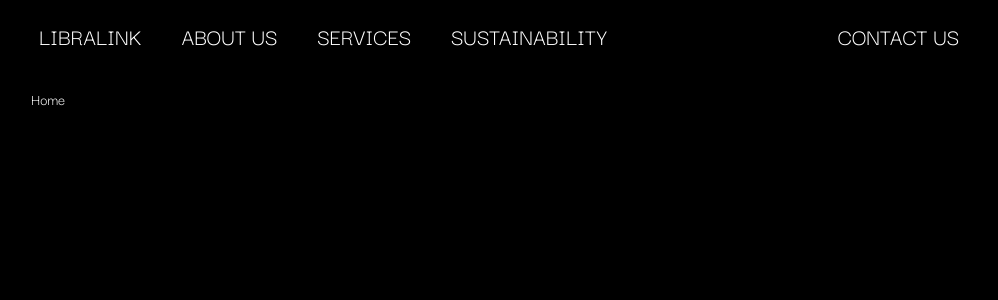
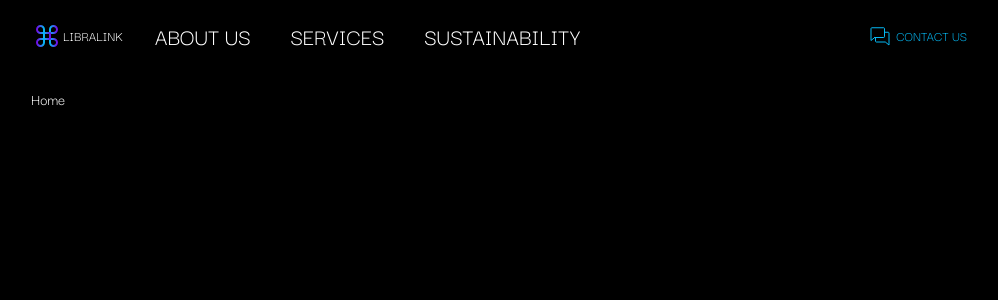
Before and after one commit to MykytaKotovSS/libralink, a React (Create React App) app: page / in a window 1280 px wide. Shown: the top 300 px of the page, without its empty margins (141-1139 px from the left). Built offline with nearby package versions, Linux system fonts and the light colour scheme.

Commit message:
add config and icons

```diff
--- /dev/null
+++ b/jsconfig.json
@@ -0,0 +1,6 @@
+{
+  "compilerOptions": {
+    "baseUrl": "src"
+  },
+  "include": ["src"]
+}
--- a/src/App.jsx
+++ b/src/App.jsx
@@ -1,6 +1,6 @@
 import React from "react";
 import { BrowserRouter as Router, Route, Routes } from "react-router-dom";
-import Header from "./components/Header";
+import Header from "components/Header";
 
 const App = () => {
   return (
--- a/src/components/Header/Header.jsx
+++ b/src/components/Header/Header.jsx
@@ -1,14 +1,18 @@
 import "./Header.scss";
 import React from "react";
 import { Link } from "react-router-dom";
+import { ReactComponent as Logo } from "assets/icons/Command.svg";
+import { ReactComponent as Chats } from "assets/icons/Chats.svg";
 
 const Header = () => {
   return (
     <header className="header">
       <div className="menu">
         <nav className="nav">
-          <Link to="/">Libralink</Link>
-
+          <Link to="/" className="logo">
+            <Logo />
+            Libralink
+          </Link>
           <Link to="/about-us">About Us</Link>
 
           <Link to="/services">Services</Link>
@@ -16,7 +20,10 @@ const Header = () => {
           <Link to="/sustainability">Sustainability</Link>
         </nav>
         <div className="contact">
-          <Link to="/contact-us">Contact us</Link>
+          <Link to="/contact-us">
+            <Chats />
+            Contact us
+          </Link>
         </div>
       </div>
     </header>
--- a/src/components/Header/Header.scss
+++ b/src/components/Header/Header.scss
@@ -1,3 +1,5 @@
+@import "styles/colors.scss";
+
 .header {
   .menu {
     display: flex;
@@ -5,8 +7,7 @@
     align-items: center;
   }
 
-  .nav,
-  .contact {
+  .nav {
     display: flex;
     gap: 24px;
     list-style: none;
@@ -22,5 +23,26 @@
       margin: 0;
       text-transform: uppercase;
     }
+
+    .logo {
+      display: flex;
+      padding: 16px 0;
+      font-size: 14px;
+      line-height: 24px;
+      align-items: center;
+    }
+  }
+
+  .contact {
+    a {
+      display: flex;
+      gap: 4px;
+      padding: 16px 0;
+      font-size: 14px;
+      line-height: 24px;
+      align-items: center;
+      color: $blue-light;
+      text-transform: uppercase;
+    }
   }
 }
--- /dev/null
+++ b/src/styles/colors.scss
@@ -0,0 +1 @@
+$blue-light: #05b9f4;
```
Also changed, not shown: src/assets/icons/Chats.svg (added), src/assets/icons/Command.svg (added).
